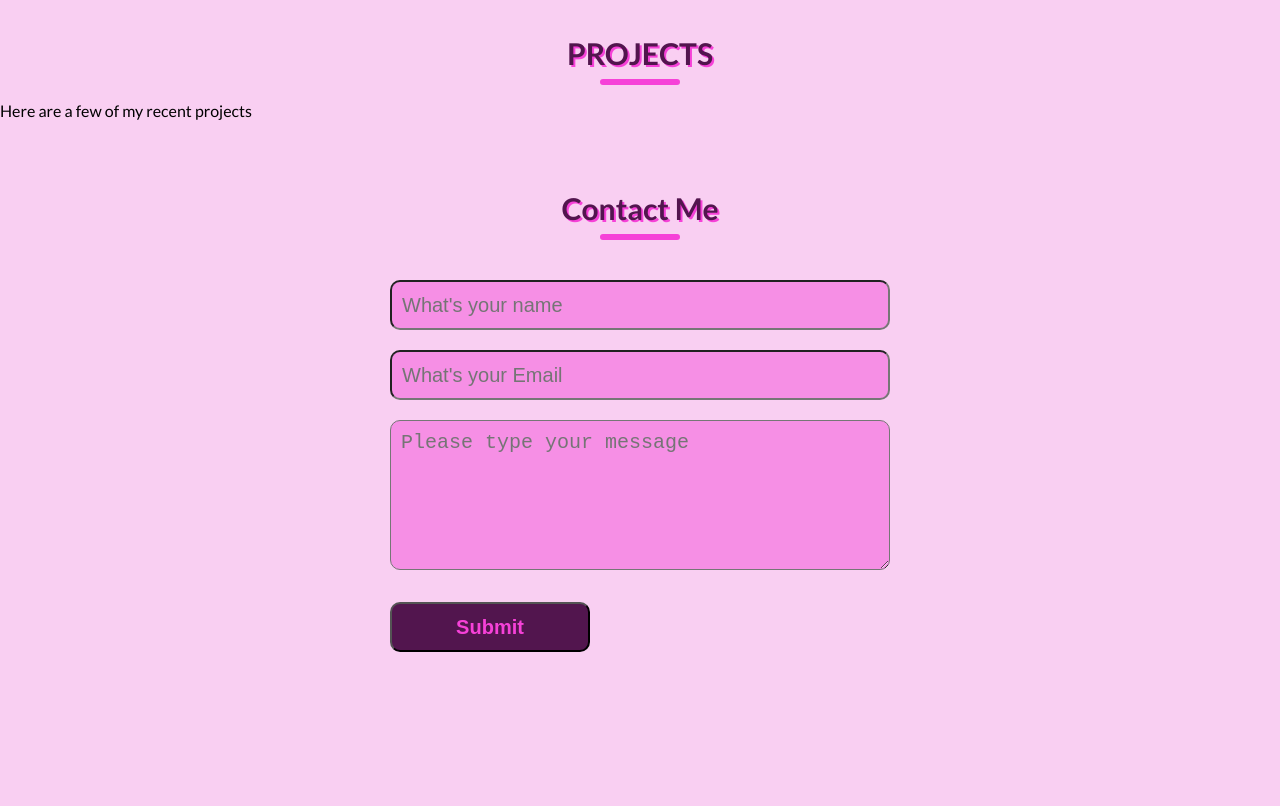
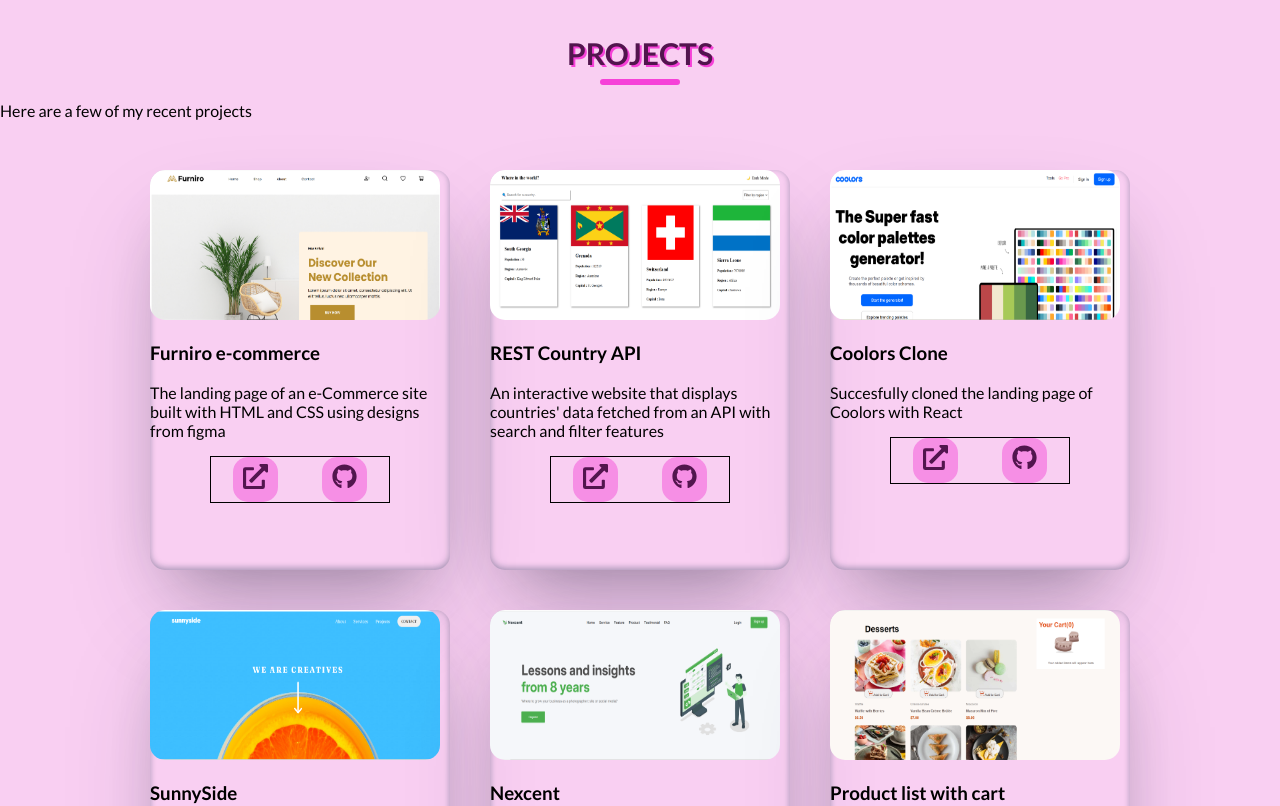
Before and after one commit to S-Rashy/Rash-Portfolio, a React (Vite) app: page / in a window 1280 px wide. Shown: the part 1320-2126 px from the top of the page. Before the commit the page ends 2042 px from the top, so only its background shows below. Built offline with nearby package versions, Linux system fonts and the light colour scheme.

Commit message:
updated commit

```diff
--- a/src/Components/Contact.jsx
+++ b/src/Components/Contact.jsx
@@ -5,10 +5,10 @@
         <hr />
         <form action="">
             {/* <label htmlFor="name">Name</label> <br /> <br /> */}
-            <input type="text" placeholder="What's your name" required /> <br />
+            <input type="text" placeholder="What's your name?" required /> <br />
 
             {/* <label htmlFor="name">Email</label> <br /> <br /> */}
-            <input type="text" placeholder="What's your Email" required /> <br />
+            <input type="text" placeholder="What's your Email?" required /> <br />
 
             <textarea name="message" id="" placeholder="Please type your message"   required></textarea><br /> <br />
 
--- a/src/Components/Project.jsx
+++ b/src/Components/Project.jsx
@@ -1,5 +1,13 @@
 import styled from "styled-components";
 import ProjectProps from "../Reusables/ProjectProps";
+
+import Coolors from "../assets/projects/coolors.png"
+import Country from "../assets/projects/country.png"
+import Desserts from "../assets/projects/desserts.png"
+import Furniro from "../assets/projects/furniro.png"
+import Nexcent from "../assets/projects/nexcent.png"
+import Sunnyside from "../assets/projects/sunnyside.png"
+import Kuda from "../assets/projects/kuda.png"
 
 const Project = () => {
     return ( <ProjectDiv>
@@ -7,7 +15,16 @@
         <h2>PROJECTS</h2>
         <hr />
         <p>Here  are a few of my recent projects</p>
-        <ProjectProps/>
+
+        <ProjectContainer>
+            <ProjectProps Image={Furniro} Title="Furniro e-commerce" Description="The landing page of an e-Commerce site built with HTML and CSS using designs from figma" Link="https://s-rashy.github.io/furniro/" Repo=""/>
+            <ProjectProps Image={Country} Title="REST Country API" Description="An interactive website that displays countries' data fetched from an API with search and filter features" Link="https://s-rashy.github.io/restCountries/" Repo=""/>
+            <ProjectProps Image={Coolors} Title="Coolors Clone" Description="Succesfully cloned the landing page of Coolors with React" Link="" Repo=""/>
+            <ProjectProps Image={Sunnyside} Title="SunnySide" Description="" Link="" Repo=""/>
+            <ProjectProps Image={Nexcent} Title="Nexcent" Description="" Link="" Repo=""/>
+            <ProjectProps Image={Desserts} Title="Product list with cart" Description="Responsive product list website built by fetching data from API with add to cart features" Link="https://product-list-with-cart-livid-omega.vercel.app/" Repo=""/>
+            <ProjectProps Image={Kuda} Title="Kuda Clone" Description="A replica of the Kuda website built with React and styled-components which is responsive on all screen sizes" Link="https://product-list-with-cart-livid-omega.vercel.app/" Repo=""/>
+        </ProjectContainer>
 
     </ProjectDiv> );
 }
@@ -17,6 +34,7 @@
 const ProjectDiv = styled.div`
     margin: 80px auto 0px;
     max-width: 1440px;
+
     h2{
         text-align: center;
         color: #52154e;
@@ -32,3 +50,11 @@
 
     }
 `
+const ProjectContainer= styled.div`
+    display: flex;
+    justify-content: center;
+    margin: 50px auto;
+    max-width: 1000px;
+    flex-wrap: wrap;
+    gap: 40px;
+`
--- a/src/Reusables/ProjectProps.jsx
+++ b/src/Reusables/ProjectProps.jsx
@@ -1,6 +1,23 @@
 import styled from "styled-components";
-const ProjectProps = () => {
+
+import { FaGithub } from "react-icons/fa";
+import { FaExternalLinkAlt } from "react-icons/fa";
+
+const ProjectProps = (props) => {
     return ( <ProjectPropsDiv>
+        <img src={props.Image} alt={`${props.Title}`} />
+        <h3>{props.Title}</h3>
+        <p>{props.Description}</p>
+
+        <AllLinks>
+            <div className="projectLinks">
+                <a href={`${props.Link}`} target="_blank"><FaExternalLinkAlt/></a>
+            </div>
+            <div className="projectLinks">
+            <a href={`${props.Repo}`} target="_blank"><FaGithub /></a>
+            </div>
+        </AllLinks>
+
 
     </ProjectPropsDiv> );
 }
@@ -8,5 +25,43 @@
 export default ProjectProps;
 
 const ProjectPropsDiv = styled.div`
+    width: 300px;
+    height: 400px;
+    border-radius: 15px;
+    /* border: 1px solid; */
+    box-shadow: rgba(50, 50, 93, 0.25) 0px 50px 100px -20px, rgba(0, 0, 0, 0.3) 0px 30px 60px -30px, rgba(10, 37, 64, 0.35) 0px -2px 6px 0px inset;
+    img{
+        width: 290px;
+        height: 150px;
+        border-radius: 15px;
+    }
+    .projectLinks{
+    border-radius: 15px;
+    width: 45px;
+    height: 45px;
+    background-color: #f68fe5;
+    display: flex;
+
+    &:hover{
+        background-color: #52154e;
+        a{
+            color: #f68fe5;
+        }
+        }
+    a{
+        margin: auto;
+        color: #52154e;
+        font-size: 25px;
+        position: relative;
+        animation: waving 3s infinite alternate;
+    }
+    }
+`
+const AllLinks = styled.div`
+    width: 180px;
+    border: 1px solid;
+    display: flex;
+    justify-content: space-around;
+    margin: auto;
 
 `
```
